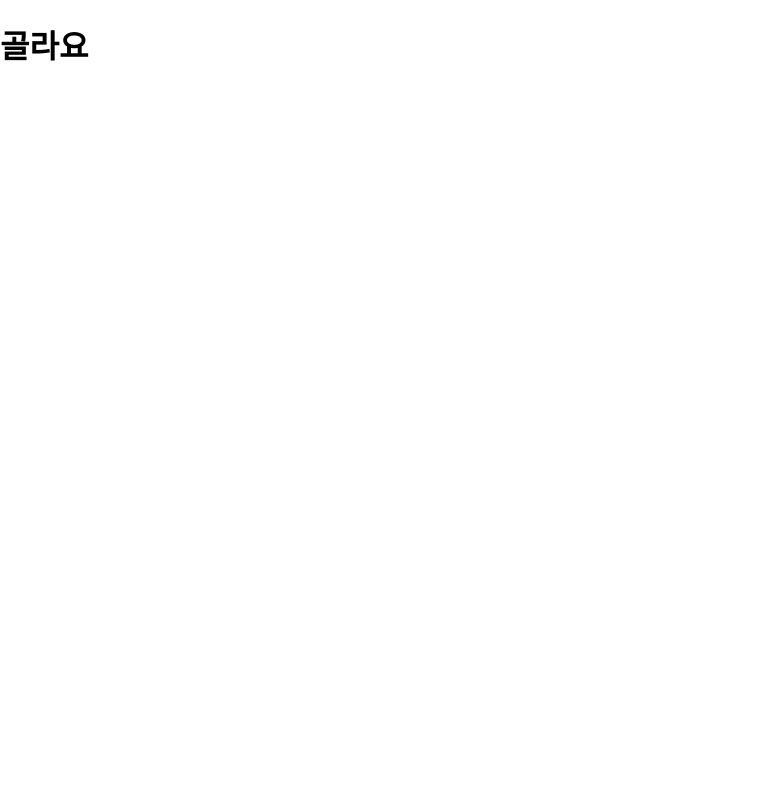
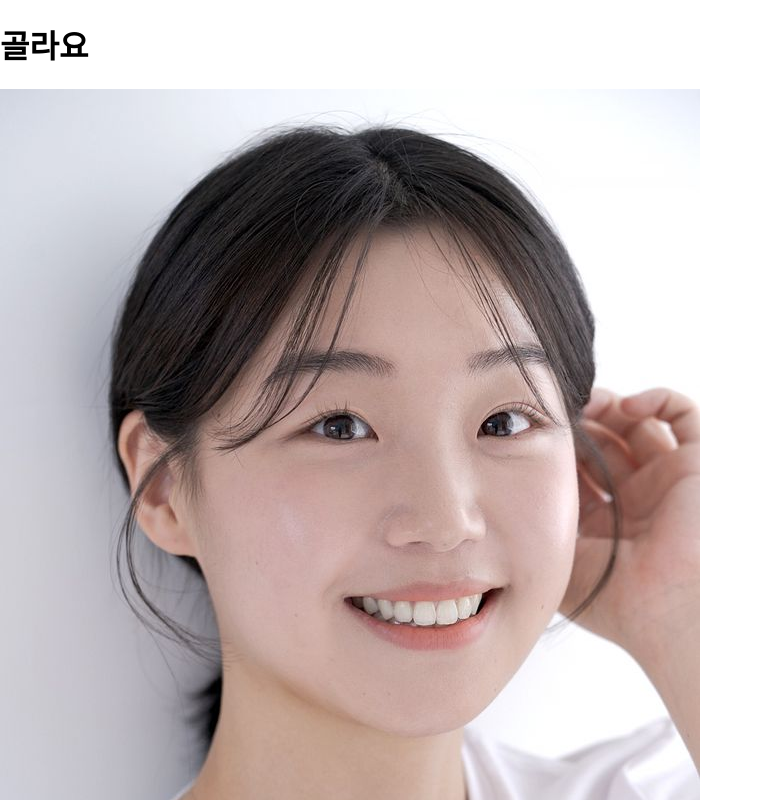
Before and after one commit to KimMH853/Worldcup, a React (Create React App) app: page /choice in a window 1280 px wide. Shown: the top 800 px of the page, without its empty margins (0-763 px from the left). Built offline with nearby package versions, Linux system fonts and the light colour scheme.

Commit message:
이미지 배치

```diff
--- a/src/components/Choice.js
+++ b/src/components/Choice.js
@@ -3,15 +3,17 @@ import items from "../lib/items";
 
 const Choice = () => {
   const [actors, setActors] = useState([]);
+
   useEffect(() => {
-    setActors(items[0], items[1]);
+    items.sort(() => Math.random() - 0.5);
+    setActors([items[0], items[1]]);
   }, []);
-
-  console.log(Array.isArray(items));
-
   return (
     <div>
       <h1>골라요</h1>
+      {actors.map((a) => {
+        return <img key={a.name} src={a.src} alt={a.name} />;
+      })}
     </div>
   );
 };
```
